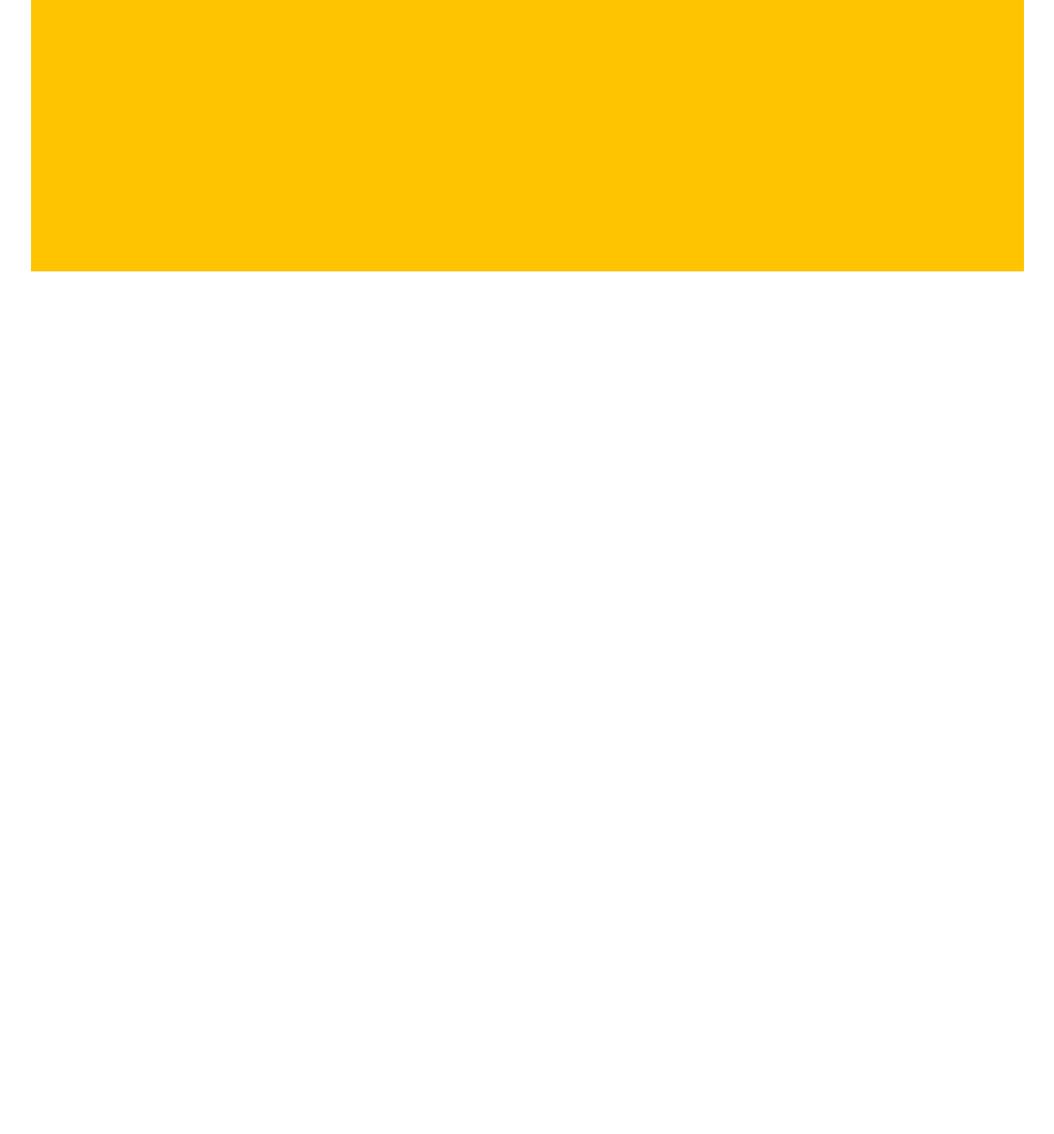
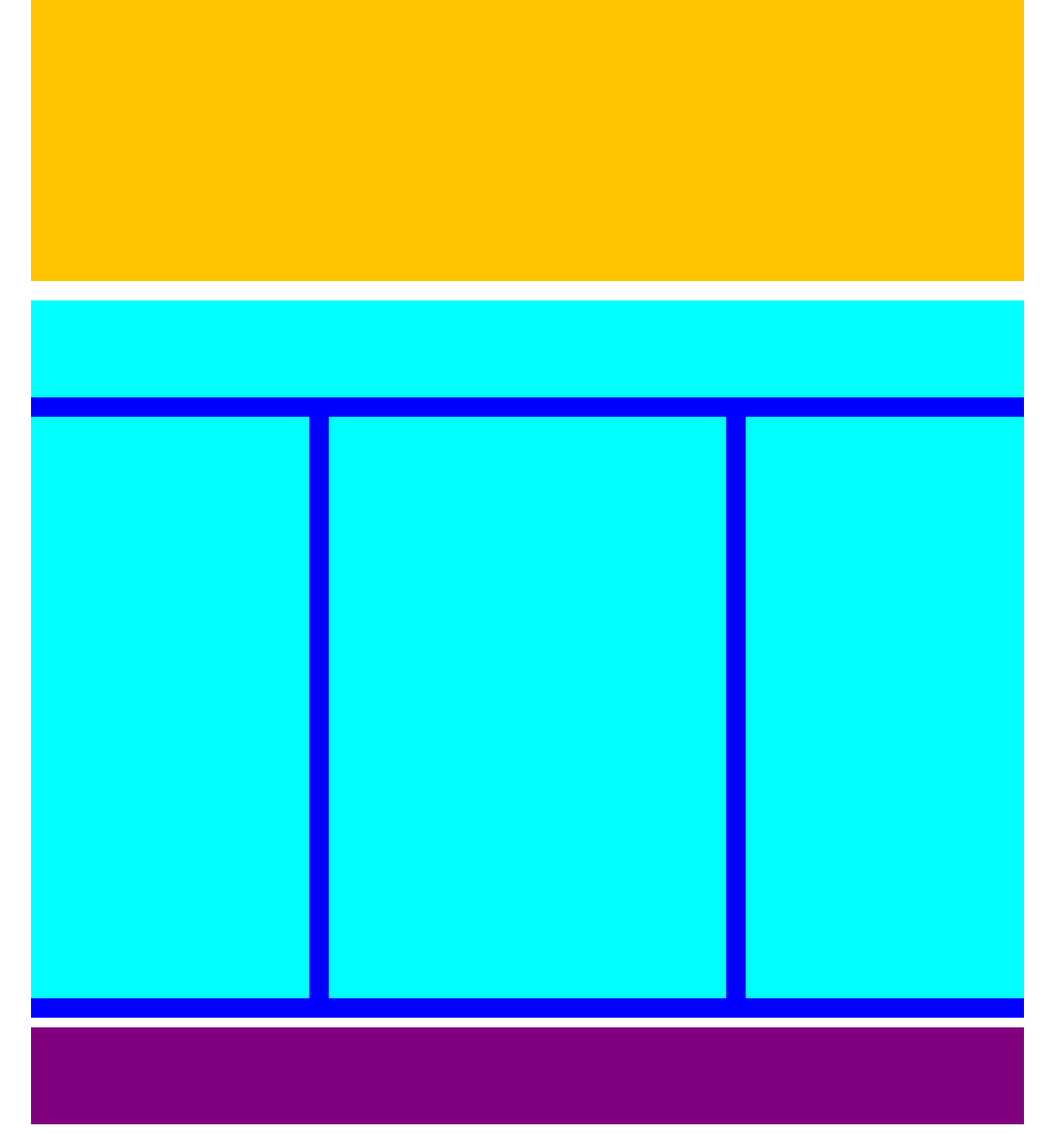
Before and after one commit to FedericoCapitani/html-css-struttura-wp, a plain HTML site: page index.html in a window 1280 px wide. Shown: the part 540-1710 px from the top of the page at 97% size, without its empty margins (96-1183 px from the left). Before the commit the page ends 840 px from the top, so only its background shows below. Drawn offline with Linux system fonts and the light colour scheme.

Commit message:
creare mai na footer con corrispondente css

```diff
--- a/css/style.css
+++ b/css/style.css
@@ -3,26 +3,65 @@
     padding: 0;
     box-sizing: border-box;
 }
-
 .clearfix::after{
     content: "";
     display: table;
     clear: both;
 }
-
 body{
     margin-left: 10%;
     margin-right: 10%;
 }
+
 /* header */
 
 .site_header{
+    margin-top: 10px;
     height: 200px;
     background-color: blueviolet;
     margin-bottom: 20px;
 }
+
+/* main */
+
 .banner{
     height: 600px;
     background-color: rgb(255, 196, 0);
     margin-bottom: 20px;
 }
+.text_titles{
+    height: 100px;
+    background-color: aqua;
+}
+.text_area{
+    padding-top: 20px;
+    padding-bottom: 20px;
+    background-color: blue;
+    margin-bottom: 10px;
+}
+.marginR{
+    margin-right: 2%;
+}
+.marginL{
+    margin-left: 2%;
+}
+.side_col{
+    float: left;
+    height: 600px;
+    width: 28%;
+    background-color: aqua;
+}
+.centre_col{
+    float: left;
+    height: 600px;
+    width: 40%;
+    background-color: aqua;
+}
+
+/* footer */
+
+.site_footer{
+    background-color: purple;
+    height: 100px;
+    margin-bottom: 10px;
+}
--- a/index.html
+++ b/index.html
@@ -15,14 +15,15 @@
     <!-- /.site_header -->
     <main class="site_main">
         <section class="banner"></section>
-        <section class="text_area">
-
+        <section class="text_titles"></section>
+        <section class="text_area clearfix">
+            <aside class="side_col marginR"></aside>
+            <aside class="centre_col"></aside>
+            <aside class="side_col marginL"></aside>
         </section>
     </main>
     <!-- /.site_main -->
-    <footer class="site_footer">
-
-    </footer>
+    <footer class="site_footer"></footer>
     <!-- /.site_footer -->
 
 </body>
```
